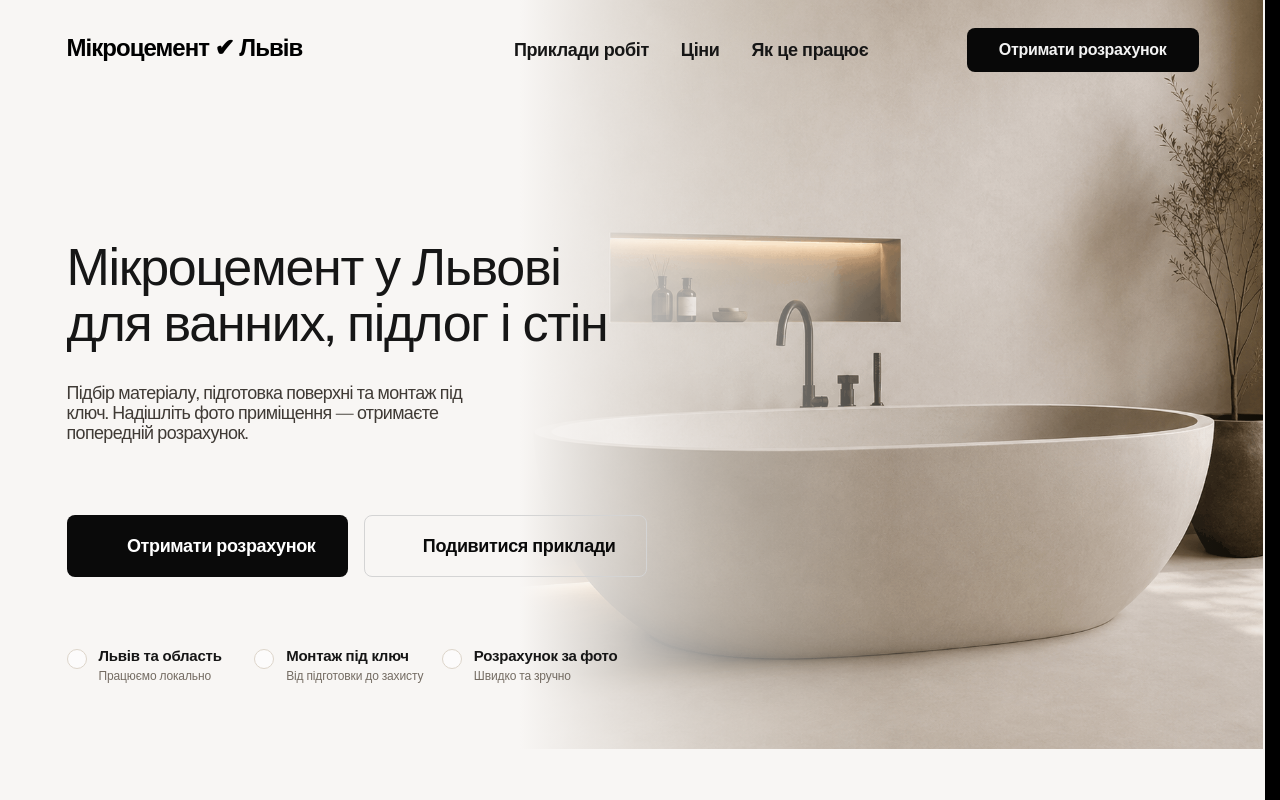
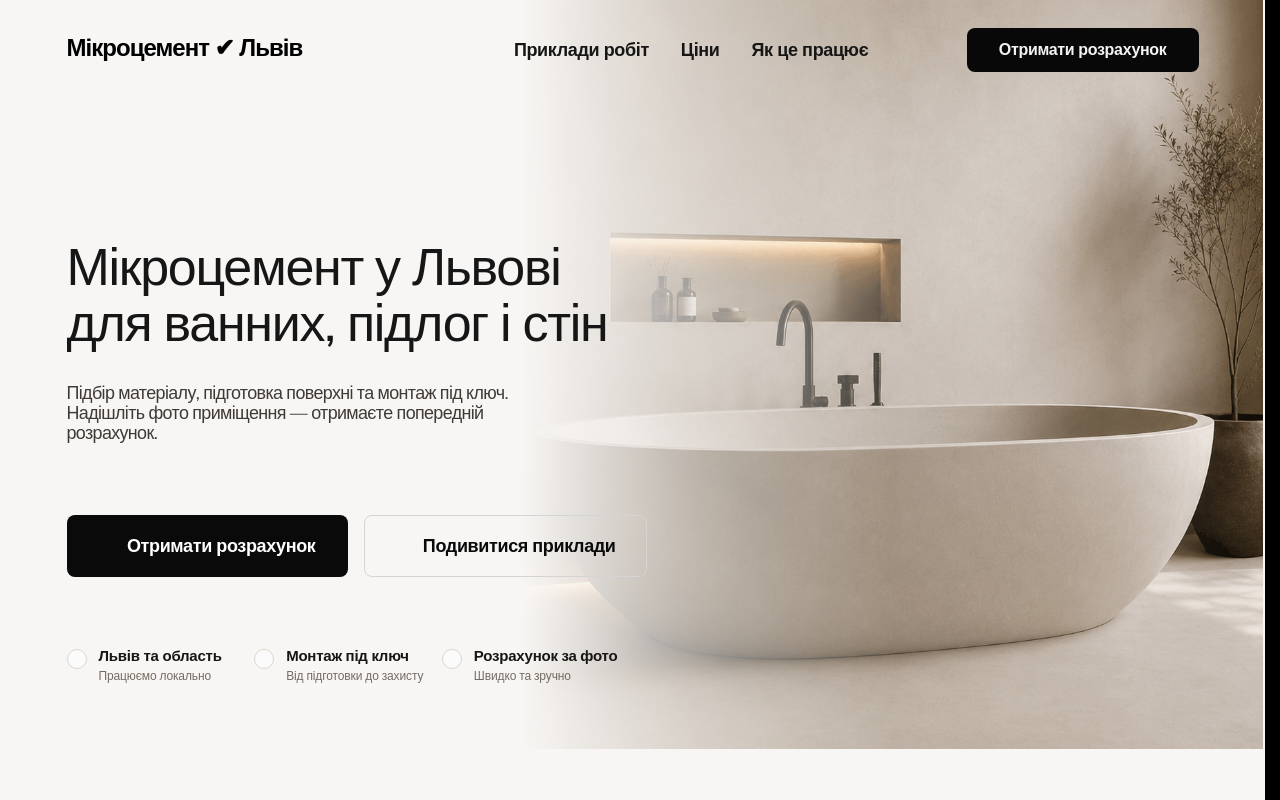
Before and after one commit to Sashko-kapillar/leadgen-microcement-lviv, a React (Vite) app: page / in a window 1280 px wide. Shown: the top 800 px of the page. Built offline with nearby package versions, Linux system fonts and the light colour scheme.

Commit message:
style: adjust Tailwind utility classes

```diff
--- a/src/components/Hero/Hero.tsx
+++ b/src/components/Hero/Hero.tsx
@@ -24,11 +24,11 @@ const Hero = () => {
     <section className="bg-page relative overflow-hidden lg:-mt-17">
       <div className="section relative flex min-h-[calc(100svh-88px)] flex-col items-center pb-8 lg:grid lg:min-h-[calc(100svh-72px)] lg:grid-cols-[0.9fr_1.1fr] lg:items-start lg:gap-10 lg:pt-0 lg:pb-16">
         <div className="1xl:min-w-150 relative z-10 flex flex-col items-center lg:min-w-[580px] lg:items-start">
-          <h1 className="text-hero 1xl:max-w-200 max-w-80 tracking-tight md:min-w-[540px] lg:mt-60 lg:max-w-[740px] lg:text-left">
+          <h1 className="text-hero 1xl:max-w-200 max-w-80 tracking-tight md:min-w-[540px] lg:mt-60 lg:max-w-[720px] lg:text-left">
             Мікроцемент у Львові для ванних, підлог і стін
           </h1>
 
-          <p className="text-hero-lead 1xl:min-w-120 mt-6 max-w-75 md:max-w-100 lg:mt-8 lg:max-w-[520px] lg:text-start">
+          <p className="text-hero-lead mt-6 max-w-75 md:max-w-100 lg:mt-8 lg:max-w-[520px] lg:min-w-120 lg:text-start">
             Підбір матеріалу, підготовка поверхні та монтаж під ключ. Надішліть фото приміщення —
             отримаєте попередній розрахунок.
           </p>
```
